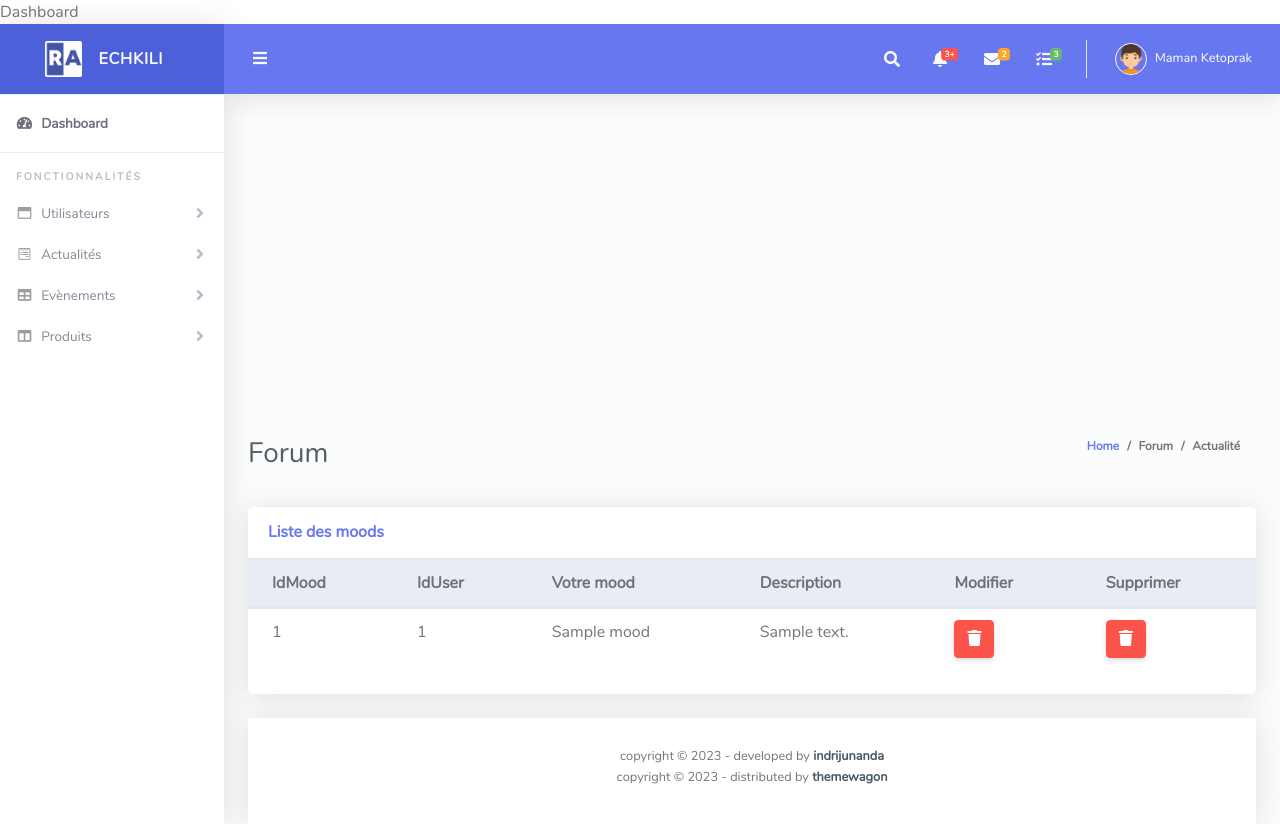
After one commit to rayenbac/PIDEV, a Symfony app: template templates/mood/afficheA.html.twig in a window 1280 px wide. The commit adds this page. Run offline with Twig, Linux system fonts and the light colour scheme; the template is opened without the code that fills it: most values are stand-ins (such as "Sample title", 1, 10 or a date in 2020); some libraries are stand-ins or nearby versions.

Commit message:
second commit

```diff
--- a/src/Entity/JournalMood.php
+++ b/src/Entity/JournalMood.php
@@ -11,6 +11,7 @@ use Doctrine\Common\Collections\Collection;
 use Doctrine\ORM\Mapping as ORM;
 use App\Entity\JournalMood;
 use App\Entity\Mood;
+use Symfony\Component\Validator\Constraints as Assert;
 
 #[ORM\Entity(repositoryClass: JournalMoodRepository::class)]
 class JournalMood
@@ -21,7 +22,7 @@ class JournalMood
     private ?int $id = null;
 
     #[ORM\Column(nullable: true)]
-    #[Assert\Positive(message:"Champ obligatoire")]
+    #[Assert\NotBlank(message:"Champ obligatoire")]
     private ?int $IdUser = null;
 
     #[ORM\OneToMany(mappedBy: 'journalMood', targetEntity: Mood::class)]
--- a/src/Form/FormMoodType.php
+++ b/src/Form/FormMoodType.php
@@ -15,7 +15,7 @@ class FormMoodType extends AbstractType
         $builder
             ->add('MoodId')
             ->add('UserId')
-            ->add('Mood')
+
             ->add('Description')
             ->add('save',SubmitType::class)
         ;
--- a/src/Form/JournalMoodFormType.php
+++ b/src/Form/JournalMoodFormType.php
@@ -20,7 +20,11 @@ class JournalMoodFormType extends AbstractType
     {
         $builder
             ->add('IdUser')
-            ->add('save',SubmitType::class)
+
+
+                ->add('save',SubmitType::class)
+
+
         ;
     }
 
--- a/templates/journal_mood/indexJ.html.twig
+++ b/templates/journal_mood/indexJ.html.twig
@@ -10,7 +10,7 @@
                 <div class="col-lg-12">
                     <div class="breadcrumb_iner">
                         <div class="breadcrumb_iner_item">
-                            <h2>Liste des moods</h2>
+                            <h2>Liste des journals</h2>
                         </div>
                     </div>
                 </div>
@@ -22,13 +22,14 @@
     <div class="main-content">
       <div class="card">
           <div class="card-body">
-              <h4>Listes des Moods</h4>
+              <h4>Listes des journals</h4>
               <div class="m-t-25">
                 <table class="data-table table">
                     <thead>
                         <tr>
                         <th>Journal ID</th>
                             <th>IdUser</th>
+                            <th>Moods</th>
                             <th>Modifier</th>
                             <th>Supprimer</th>
 
@@ -39,6 +40,7 @@
                         <tr>
                         <td>{{journal.id}}</td>
                             <td>{{journal.IdUser}}</td>
+                             <td>{{journal.moods}}</td>
 
 
 
--- /dev/null
+++ b/templates/mood/afficheA.html.twig
@@ -0,0 +1,85 @@
+{% extends 'dashboard.html.twig' %}
+{% block body %}
+<div class="container-fluid" id="container-wrapper">
+          <div class="d-sm-flex align-items-center justify-content-between mb-4">
+            <h1 class="h3 mb-0 text-gray-800">Forum</h1>
+            <ol class="breadcrumb">
+              <li class="breadcrumb-item"><a href="./">Home</a></li>
+              <li class="breadcrumb-item">Forum</li>
+              <li class="breadcrumb-item active" aria-current="page">Actualité</li>
+            </ol>
+          </div>
+
+          <div class="row">
+            <div class="col-lg-12 mb-4">
+              <!-- Liste des questions&réponses -->
+              <div class="card">
+                <div class="card-header py-3 d-flex flex-row align-items-center justify-content-between">
+                  <h6 class="m-0 font-weight-bold text-primary">Liste des moods</h6>
+                </div>
+                <div class="table-responsive">
+                  <table class="table align-items-center table-flush">
+                    <thead class="thead-light">
+                      <tr>
+                        <th>IdMood</th>
+                            <th>IdUser</th>
+                            <th>Votre mood</th>
+                            <th>Description</th>
+                            <th>Modifier</th>
+                            <th>Supprimer</th>
+
+                      </tr>
+                    </thead>
+                    <tbody>
+                      <tr>
+                     </tr>
+                      <tr>
+                        <tr>
+                   {% for i in m %}
+                   <tr>
+                        <td>{{i.MoodId}}</td>
+                            <td>{{i.UserId}}</td>
+                            <td>{{i.Mood}}</td>
+                            <td>{{i.Description}}</td>
+
+
+    <td><a href="{{path('deletemood',{'id' :mood.id }) }}" class="btn btn-danger">
+                    <i class="fas fa-trash"></i>
+                  </a></td>
+
+
+                    <td><a href="{{path('editmood',{'id':mood.id}) }}" class="btn btn-danger">
+                    <i class="fas fa-trash"></i>
+                  </a></td>
+
+{#
+          <td><a href="{{path('afficheA',{'id':i.id }) }}" class="btn btn-sm btn-primary">listes des moods </a></td> #}
+
+
+                {% endfor %}
+
+
+
+
+
+                </tr>
+
+                    </tbody>
+                  </table>
+                </div>
+                <div class="card-footer"></div>
+              </div>
+            </div>
+          </div>
+
+
+
+
+
+
+
+
+
+
+
+{% endblock %}
```
Also changed, not shown: src/Controller/JournalMoodController.php (+13 -6 lines), src/Controller/MoodController.php (+17 -0 lines), templates/admin/afficheadmin.html.twig (added, +85 -0 lines), templates/journal_mood/addJ.html.twig (+15 -0 lines), templates/journal_mood/editJ.html.twig (+17 -2 lines).
